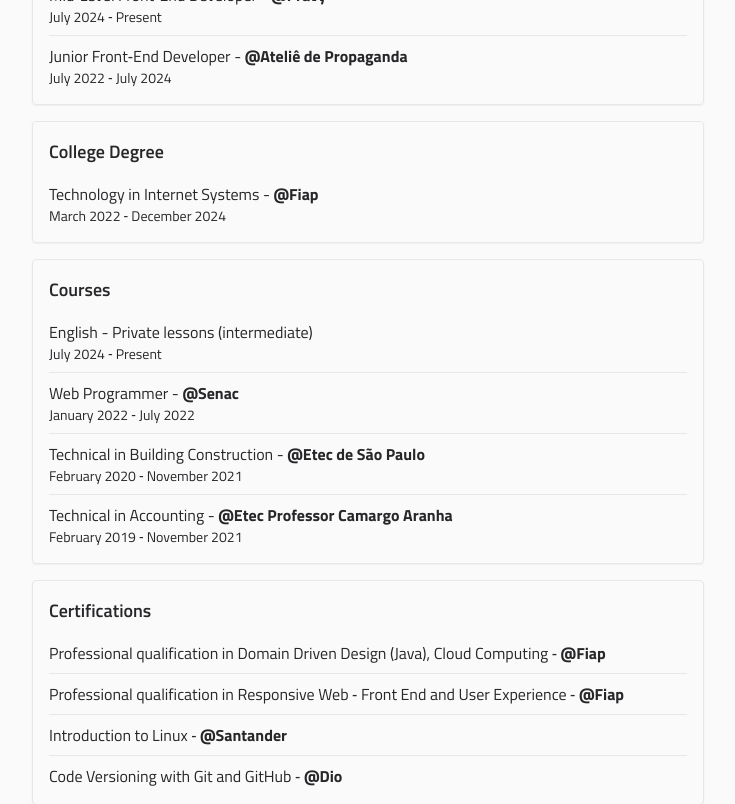
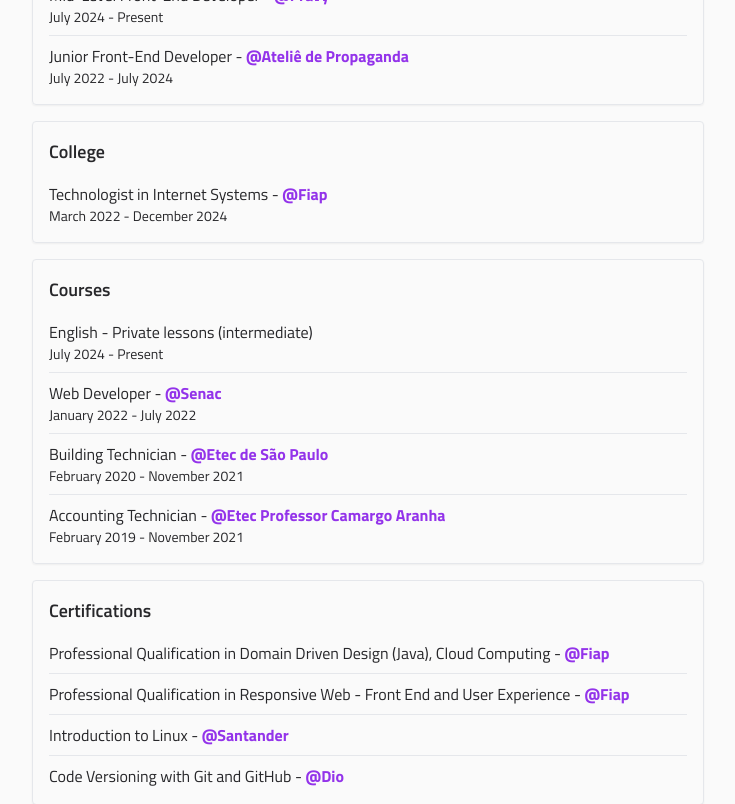
Before and after one commit to IzaDevelop/portfolio, a React (Vite) app: page / in a window 1280 px wide. Shown: the part 1220-2024 px from the top of the page, without its empty margins (272-1007 px from the left). Built offline with nearby package versions, Linux system fonts and the light colour scheme.

Commit message:
updated data

```diff
--- a/src/components/Details.tsx
+++ b/src/components/Details.tsx
@@ -11,10 +11,20 @@
             <div className="p-4 pt-0">
                 {items.map((item: any, index: number) => (
                     <React.Fragment key={index}>
-                            <p>
-                                {item.title} - <span dangerouslySetInnerHTML={{ __html: item.institution }} />
-                            </p>
-                            <p className="text-sm">{item.period}</p>
+                        <p>
+                            {item.title} -{" "}
+                            {item.link !== null ? (
+                                <a
+                                    className="font-bold text-purple-600 dark:text-purple-400"
+                                    href={item.link}
+                                    target="_blank"
+                                    dangerouslySetInnerHTML={{ __html: item.institution }}
+                                />
+                            ) : (
+                                item.institution
+                            )}
+                        </p>
+                        <p className="text-sm">{item.period}</p>
                         <hr className="h-px my-2 bg-gray-200 border-0 dark:bg-zinc-700 last:hidden" />
                     </React.Fragment>
                 ))}
--- a/src/components/Infos.tsx
+++ b/src/components/Infos.tsx
@@ -7,9 +7,21 @@
                 <p className="text-lg font-semibold">{title}</p>
             </div>
             <div className="p-4 pt-0">
-                {items.map((item: string, index: number) => (
+                {items.map((item: any, index: number) => (
                     <React.Fragment key={index}>
-                        <p dangerouslySetInnerHTML={{ __html: item }} />
+                        <p>
+                            {item.title} -{" "}
+                            {item.link !== null ? (
+                                <a
+                                    className="font-bold text-purple-600 dark:text-purple-400"
+                                    href={item.link}
+                                    target="_blank"
+                                    dangerouslySetInnerHTML={{ __html: item.institution }}
+                                />
+                            ) : (
+                                item.institution
+                            )}
+                        </p>
                         <hr className="h-px my-2 bg-gray-200 border-0 dark:bg-zinc-700 last:hidden" />
                     </React.Fragment>
                 ))}
--- a/src/locales/en.json
+++ b/src/locales/en.json
@@ -31,12 +31,13 @@
       "education": {
         "title": "A little more about my journey so far.",
         "degree": {
-          "section": "College Degree",
+          "section": "College",
           "items": [
             {
-              "title": "Technology in Internet Systems",
-              "institution": "<a class='font-bold text-purple-600 dark:text-purple-400' href='https://www.fiap.com.br' target='_blank'>@Fiap </a>",
-              "period": "March 2022 ‑ December 2024"
+              "title": "Technologist in Internet Systems",
+              "institution": "@Fiap",
+              "link": "https://www.fiap.com.br",
+              "period": "March 2022 - December 2024"
             }
           ]
         },
@@ -46,49 +47,71 @@
             {
               "title": "English",
               "institution": "Private lessons (intermediate)",
-              "period": "July 2024 ‑ Present"
+              "link": null,
+              "period": "July 2024 - Present"
             },
             {
-              "title": "Web Programmer",
-              "institution": "<a class='font-bold text-purple-600 dark:text-purple-400' href='https://www.sp.senac.br' target='_blank'>@Senac </a>",
-              "period": "January 2022 ‑ July 2022"
+              "title": "Web Developer",
+              "institution": "@Senac",
+              "link": "https://www.sp.senac.br",
+              "period": "January 2022 - July 2022"
             },
             {
-              "title": "Technical in Building Construction",
-              "institution": "<a class='font-bold text-purple-600 dark:text-purple-400' href='https://etecsp.cps.sp.gov.br' target='_blank'>@Etec de São Paulo </a>",
-              "period": "February 2020 ‑ November 2021"
+              "title": "Building Technician",
+              "institution": "@Etec de São Paulo",
+              "link": "https://etecsp.cps.sp.gov.br",
+              "period": "February 2020 - November 2021"
             },
             {
-              "title": "Technical in Accounting",
-              "institution": "<a class='font-bold text-purple-600 dark:text-purple-400' href='https://eteccamargoaranha.cps.sp.gov.br' target='_blank'>@Etec Professor Camargo Aranha </a>",
-              "period": "February 2019 ‑ November 2021"
+              "title": "Accounting Technician",
+              "institution": "@Etec Professor Camargo Aranha",
+              "link": "https://eteccamargoaranha.cps.sp.gov.br",
+              "period": "February 2019 - November 2021"
             }
           ]
         },
         "certifications": {
           "section": "Certifications",
           "items": [
-            "Professional qualification in Domain Driven Design (Java), Cloud Computing ‑ <a class='font-bold text-purple-600 dark:text-purple-400' href='https://www.fiap.com.br' target='_blank'>@Fiap </a>",
-            "Professional qualification in Responsive Web ‑ Front End and User Experience ‑ <a class='font-bold text-purple-600 dark:text-purple-400' href='https://www.fiap.com.br' target='_blank'>@Fiap </a>",
-            "Introduction to Linux ‑ <a class='font-bold text-purple-600 dark:text-purple-400' href='https://app.santanderopenacademy.com' target='_blank'>@Santander </a>",
-            "Code Versioning with Git and GitHub ‑ <a class='font-bold text-purple-600 dark:text-purple-400' href='https://www.dio.me/' target='_blank'>@Dio </a>"
+            {
+              "title": "Professional Qualification in Domain Driven Design (Java), Cloud Computing",
+              "link": "https://www.fiap.com.br",
+              "institution": "@Fiap"
+            },
+            {
+              "title": "Professional Qualification in Responsive Web - Front End and User Experience",
+              "link": "https://www.fiap.com.br",
+              "institution": "@Fiap"
+            },
+            {
+              "title": "Introduction to Linux",
+              "link": "https://app.santanderopenacademy.com",
+              "institution": "@Santander"
+            },
+            {
+              "title": "Code Versioning with Git and GitHub",
+              "link": "https://www.dio.me/",
+              "institution": "@Dio"
+            }
           ]
         },
         "experience": {
           "section": "Experience",
           "items": [
             {
-              "title": "Mid‑Level Front‑End Developer",
-              "institution": "<a class='font-bold text-purple-600 dark:text-purple-400' href='https://pravy.com.br' target='_blank'>@Pravy </a>",
-              "period": "July 2024 ‑ Present",
-              "tasks": "Developing and maintaining digital projects for major clients such as Lubrax, Vibra, Postos BR, and Pinheiro Neto; creating custom marketing emails for Elo campaigns; collaborating with cross‑functional teams to ensure agile and high‑quality deliveries.",
+              "title": "Mid-Level Front-End Developer",
+              "institution": "@Pravy",
+              "period": "July 2024 - Present",
+              "link": "https://pravy.com.br",
+              "tasks": "Development and maintenance of digital projects for major clients such as Lubrax, Vibra, Postos BR, and Pinheiro Neto. Creation of personalized email marketing campaigns for Elo and collaboration in multidisciplinary teams, ensuring agile and high-quality deliveries.",
               "skills": "AngularJS, JavaScript, TypeScript, REST API, Laravel, MySQL, Drupal, Git, Figma"
             },
             {
-              "title": "Junior Front‑End Developer",
-              "institution": "<a class='font-bold text-purple-600 dark:text-purple-400' href='https://www.ateliedepropaganda.com.br' target='_blank'>@Ateliê de Propaganda </a>",
-              "period": "July 2022 ‑ July 2024",
-              "tasks": "Developed and maintained websites and web applications for clients such as LG, Seagate, Lenovo, and Grupo Comolatti; created interactive web games for RedHat event activations; produced responsive marketing emails for client and internal campaigns.",
+              "title": "Junior Front-End Developer",
+              "institution": "@Ateliê de Propaganda",
+              "link": "https://www.ateliedepropaganda.com.br",
+              "period": "July 2022 - July 2024",
+              "tasks": "Development and maintenance of websites and web applications for clients such as LG, Seagate, Lenovo, and Grupo Comolatti. Creation of interactive web games for RedHat event activations and production of responsive email marketing campaigns for clients and internal use.",
               "skills": "ReactJS, JavaScript, Tailwind, TypeScript, REST API, Git, Figma"
             }
           ]
--- a/src/locales/pt.json
+++ b/src/locales/pt.json
@@ -35,7 +35,8 @@
                     "items": [
                         {
                             "title": "Tecnologo em Sistemas para Internet",
-                            "institution": "<a class='font-bold text-purple-600 dark:text-purple-400' href='https://www.fiap.com.br' target='_blank'>@Fiap </a>",
+                            "institution": "@Fiap",
+                            "link": "https://www.fiap.com.br",
                             "period": "Março de 2022 - Dezembro de 2024"
                         }
                     ]
@@ -46,21 +47,25 @@
                         {
                             "title": "Inglês",
                             "institution": "Aulas particulares (intermediário)",
+                            "link": null,
                             "period": "Julho 2024 - até o momento"
                         },
                         {
                             "title": "Programador Web",
-                            "institution": "<a class='font-bold text-purple-600 dark:text-purple-400' href='https://www.sp.senac.br' target='_blank'>@Senac </a>",
+                            "institution": "@Senac",
+                            "link": "https://www.sp.senac.br",
                             "period": "Janeiro 2022 - Julho 2022"
                         },
                         {
                             "title": "Técnico em Edificações",
-                            "institution": "<a class='font-bold text-purple-600 dark:text-purple-400' href='https://etecsp.cps.sp.gov.br' target='_blank'>@Etec de São Paulo</a>",
+                            "institution": "@Etec de São Paulo",
+                            "link": "https://etecsp.cps.sp.gov.br",
                             "period": "Fevereiro 2020 - Novembro 2021"
                         },
                         {
                             "title": "Técnico em Contabilidade",
-                            "institution": "<a class='font-bold text-purple-600 dark:text-purple-400' href='https://eteccamargoaranha.cps.sp.gov.br' target='_blank'>@Etec Professor Camargo Aranha </a>",
+                            "institution": "@Etec Professor Camargo Aranha",
+                            "link": "https://eteccamargoaranha.cps.sp.gov.br",
                             "period": "Fevereiro 2019 - Novembro 2021"
                         }
                     ]
@@ -68,10 +73,26 @@
                 "certifications": {
                     "section": "Certificações",
                     "items": [
-                        "Qualificação profissional em Domain Driven Design (Java), Cloud Computing - <a class='font-bold text-purple-600 dark:text-purple-400' href='https://www.fiap.com.br' target='_blank'>@Fiap </a>",
-                        "Qualificação profissional em Responsive Web - Front End e User Experience - <a class='font-bold text-purple-600 dark:text-purple-400' href='https://www.fiap.com.br' target='_blank'>@Fiap </a>",
-                        "Introdução ao Linux - <a class='font-bold text-purple-600 dark:text-purple-400' href='https://app.santanderopenacademy.com' target='_blank'>@Santander </a>",
-                        "Versionamento de Código com Git e GitHub - <a class='font-bold text-purple-600 dark:text-purple-400' href='https://www.dio.me/' target='_blank'>@Dio </a>"
+                        {
+                            "title": "Qualificação profissional em Domain Driven Design (Java), Cloud Computing",
+                            "link": "https://www.fiap.com.br",
+                            "institution": "@Fiap"
+                        },
+                        {
+                            "title": "Qualificação profissional em Responsive Web - Front End e User Experience",
+                            "link": "https://www.fiap.com.br",
+                            "institution": "@Fiap"
+                        },
+                        {
+                            "title": "Introdução ao Linux",
+                            "link": "https://app.santanderopenacademy.com",
+                            "institution": "@Santander"
+                        },
+                        {
+                            "title": "Versionamento de Código com Git e GitHub",
+                            "link": "https://www.dio.me/",
+                            "institution": "@Dio"
+                        }
                     ]
                 },
                 "experience": {
@@ -79,14 +100,16 @@
                     "items": [
                         {
                             "title": "Dev. Front-End Pleno",
-                            "institution": "<a class='font-bold text-purple-600 dark:text-purple-400' href='https://pravy.com.br' target='_blank'>@Pravy </a>",
+                            "institution": "@Pravy",
                             "period": "Julho de 2024 - até o momento",
+                            "link": "https://pravy.com.br",
                             "tasks": "Desenvolvimento e manutenção de projetos digitais para grandes clientes como Lubrax, Vibra, Postos BR e Pinheiro Neto, criação de e-mails marketing personalizados para campanhas da Elo e colaboração em times multidisciplinares, garantindo entregas ágeis e de qualidade.",
                             "skills": "AngularJS, JavaScript, TypeScript, REST API, Laravel, MySQL, Drupal, Git, Figma"
                         },
                         {
                             "title": "Dev. Front-End Júnior",
-                            "institution": "<a class='font-bold text-purple-600 dark:text-purple-400' href='https://www.ateliedepropaganda.com.br' target='_blank'>@Ateliê de Propaganda </a>",
+                            "institution": "@Ateliê de Propaganda",
+                            "link": "https://www.ateliedepropaganda.com.br",
                             "period": "Julho de 2022 - Julho de 2024",
                             "tasks": "Desenvolvimento e manutenção de sites e aplicações web para clientes como LG, Seagate, Lenovo e Grupo Comolatti, criação de jogos web interativos para ativações em eventos da RedHat e produção de e-mails marketing responsivos para campanhas de clientes e uso interno.",
                             "skills": "ReactJS, JavaScript, Tailwind, TypeScript, REST API, Git, Figma"
```
